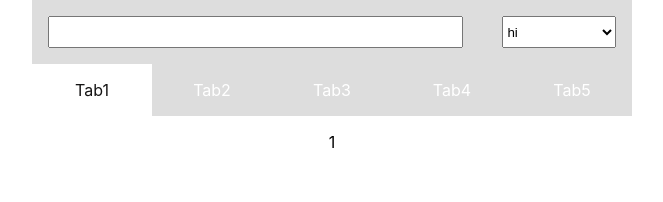
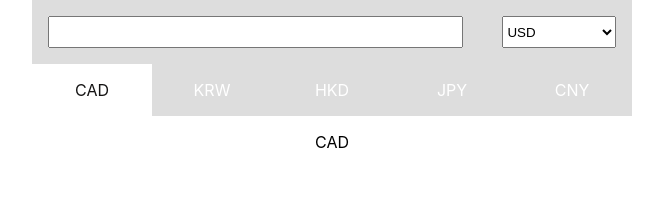
Before and after one commit to yewon-saurus/exchange-rate-conversion-app, a React (Create React App) app: page / in a window 1280 px wide. Shown: the top 202 px of the page, without its empty margins (308-971 px from the left). Built offline with nearby package versions, Linux system fonts and the light colour scheme.

Commit message:
[feat] currency 모듈 작성. Tab, AmountForm 컴포넌트 redux 전역상태 적용

```diff
--- a/package.json
+++ b/package.json
@@ -9,6 +9,7 @@
     "axios": "^1.6.8",
     "react": "^18.2.0",
     "react-dom": "^18.2.0",
+    "react-redux": "^9.1.1",
     "react-scripts": "5.0.1",
     "redux": "^5.0.1",
     "styled-components": "^6.1.8",
--- a/src/components/AmountForm.jsx
+++ b/src/components/AmountForm.jsx
@@ -1,4 +1,5 @@
 import styled from "styled-components";
+import { useSelector, useDispatch } from "react-redux";
 
 const AmountFormDiv = styled.div`
 background-color: #dddddd;
@@ -18,12 +19,15 @@ select {
 `;
 
 const AmountForm = () => {
+    const currencyArr = useSelector((state) => state.currency.currency_arr);
+
     return (
         <AmountFormDiv>
             <input />
-            <select>
-                <option>hi</option>
-                <option>hello</option>
+            <select onChange={(e) => console.log(e.target.value)}>
+                {
+                    currencyArr.map((ele, idx) => <option key={idx} value={ele}>{ele}</option>)
+                }
             </select>
         </AmountFormDiv>
     );
--- a/src/components/Tab.jsx
+++ b/src/components/Tab.jsx
@@ -1,5 +1,6 @@
 import React from 'react';
 import styled from 'styled-components';
+import { useSelector, useDispatch } from 'react-redux';
 
 const TabMenuBar = styled.ul`
   background-color: #dddddd;
@@ -24,14 +25,16 @@ const TabMenuBar = styled.ul`
 `;
 
 const Tab = () => {
+    const tabArr = useSelector((state) => state.currency.tab_arr);
+
     const [currentTab, setCurrentTab] = React.useState(0);
 
     const menuArr = [
-        { name: 'Tab1', content: '1' },
-        { name: 'Tab2', content: '2' },
-        { name: 'Tab3', content: '3' },
-        { name: 'Tab4', content: '4' },
-        { name: 'Tab5', content: '5' },
+        { name: tabArr[0], content: tabArr[0] },
+        { name: tabArr[1], content: tabArr[1] },
+        { name: tabArr[2], content: tabArr[2] },
+        { name: tabArr[3], content: tabArr[3] },
+        { name: tabArr[4], content: tabArr[4] },
     ];
 
     const selectMenuHandler = (index) => {
@@ -43,7 +46,7 @@ const Tab = () => {
             <TabMenuBar>
                 {
                     menuArr.map((ele, idx) => (
-                    <li className={idx === currentTab ? "submenu focused" : "submenu" }
+                    <li key={idx} className={idx === currentTab ? "submenu focused" : "submenu" }
                     onClick={() => selectMenuHandler(idx)}>{ele.name}</li>
                     ))
                 }
--- a/src/index.js
+++ b/src/index.js
@@ -3,11 +3,17 @@ import ReactDOM from 'react-dom/client';
 import './index.css';
 import App from './App';
 import reportWebVitals from './reportWebVitals';
+import { Provider } from 'react-redux';
+
+import store from './shared/redux/store';
+
 
 const root = ReactDOM.createRoot(document.getElementById('root'));
 root.render(
   <React.StrictMode>
-    <App />
+    <Provider store={store}>
+      <App />
+    </Provider>
   </React.StrictMode>
 );
 
--- /dev/null
+++ b/src/shared/redux/modules/currency.js
@@ -0,0 +1,40 @@
+const initialState = {
+    currency_arr: [
+        "USD",
+        "CAD",
+        "KRW",
+        "HKD",
+        "JPY",
+        "CNY",
+    ],
+    tab_arr: [
+        // "USD",
+        "CAD",
+        "KRW",
+        "HKD",
+        "JPY",
+        "CNY",
+    ],
+};
+
+const SWAP = "currency/SWAP";
+
+export const swapTab = (currency_name) => {
+    return {
+        type: SWAP,
+        selected_currency: currency_name,
+    }
+}
+
+export default function (state=initialState, action) {
+    switch (action.type) {
+        case "currency/SWAP": {
+            return {
+
+            };
+        }
+        default: {
+            return state;
+        }
+    }
+}
--- /dev/null
+++ b/src/shared/redux/store.js
@@ -0,0 +1,10 @@
+import { combineReducers, createStore } from "redux";
+import currency from "./modules/currency";
+
+const rootReducer = combineReducers({
+    "currency": currency,
+});
+
+const store = createStore(rootReducer);
+
+export default store;
```
Also changed, not shown: 1 other file (tests, documents, lock files or other folders).
